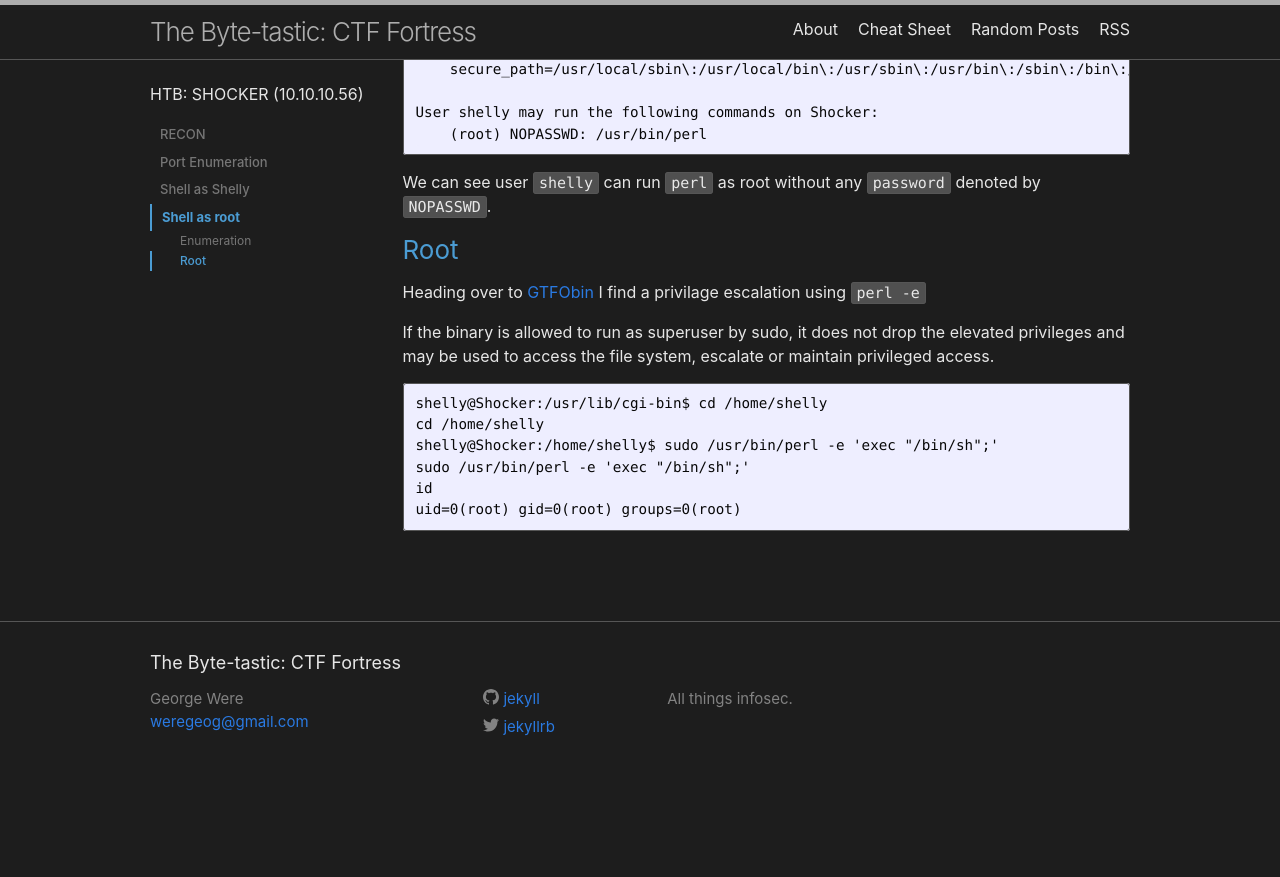
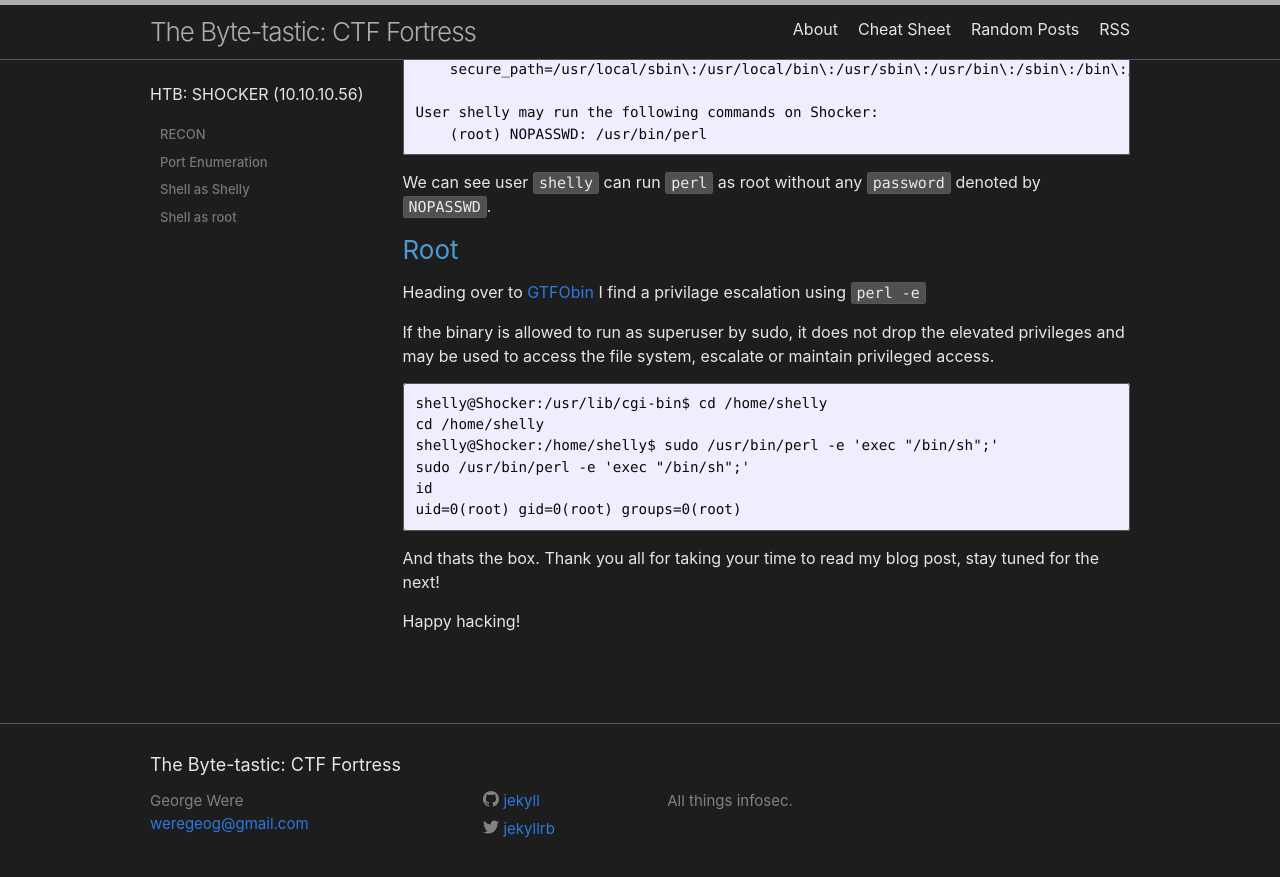
Before and after one commit to GeorgeWere/georgewere.github.io, a Jekyll site: the page built from _posts/2023-09-27-htb-shocker.md, in a window 1280 px wide and 900 px high, scrolled down 7916 px. Shown: the top 877 px of the window. Built offline with Jekyll 4.4.1, drawn with Linux system fonts in a browser that asks for light colours; before the commit the page ends 8714 px from its top, so only the background shows below that.

Commit message:
Update 2023-09-27-htb-shocker.md

````diff
--- a/_posts/2023-09-27-htb-shocker.md
+++ b/_posts/2023-09-27-htb-shocker.md
@@ -289,3 +289,6 @@
 id
 uid=0(root) gid=0(root) groups=0(root)
 ```
+And thats the box. Thank you all for taking your time to read my blog post, stay tuned for the next!
+
+Happy hacking!
````
